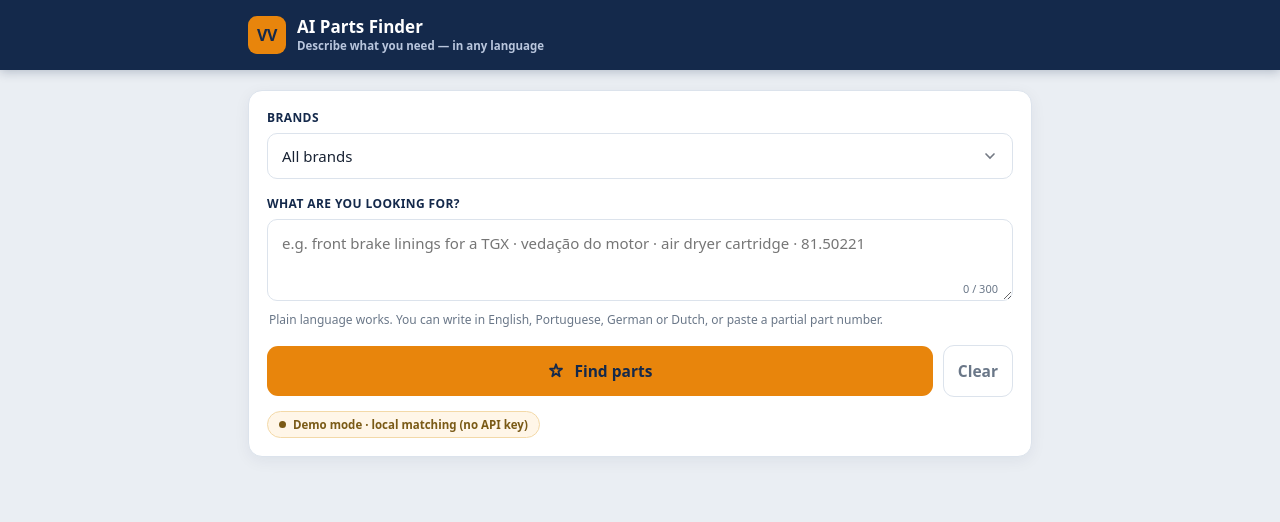
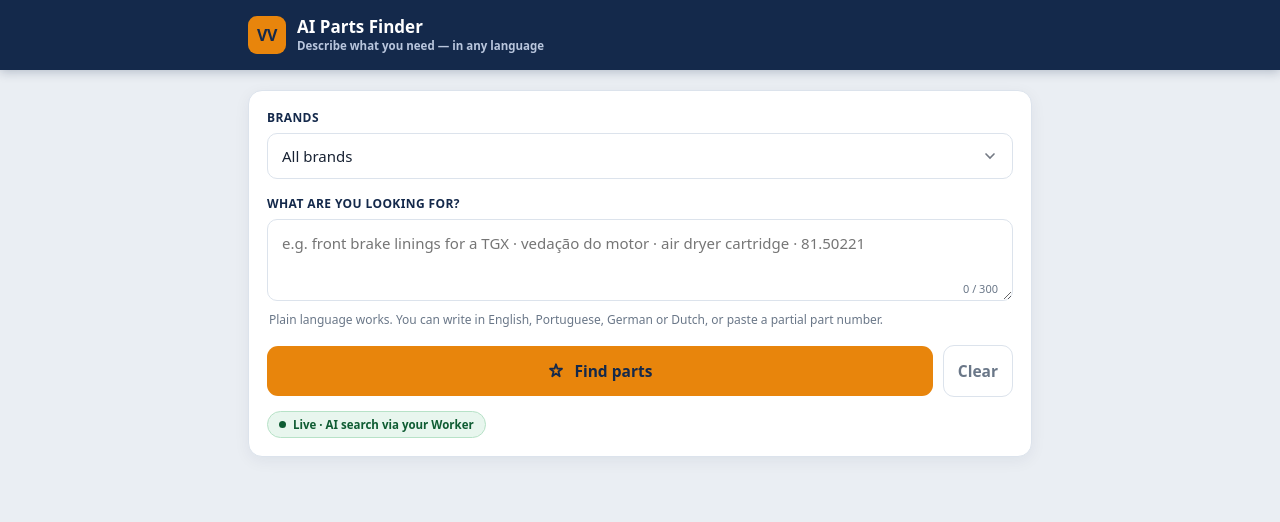
Before and after one commit to DukoSteevensz251786/order-List-EN, a plain HTML site: page find/index.html in a window 1280 px wide. Drawn offline with Linux system fonts and the light colour scheme.

Commit message:
Update endpoint URL in index.html

```diff
--- a/find/index.html
+++ b/find/index.html
@@ -136,7 +136,7 @@ textarea:focus{outline:none;border-color:var(--blue);box-shadow:0 0 0 3px rgba(4
    search. The Worker holds the OpenAI key + does rate limiting.
    ===================================================================== */
 const CONFIG = {
-  endpoint: "",                    // "https://oetrucksurplus.parts/api/search"  OR  "https://parts-ai.<sub>.workers.dev/search"
+  endpoint: "https://parts-ai.duko-a90.workers.dev/search",                    // "https://oetrucksurplus.parts/api/search"  OR  "https://parts-ai.<sub>.workers.dev/search"
   turnstileSiteKey: "",            // Cloudflare Turnstile SITE key (public). Leave "" to run without the bot check.
   maxPromptChars: 300,
   minRequestIntervalMs: 2500,      // client-side courtesy throttle (NOT security)
```
